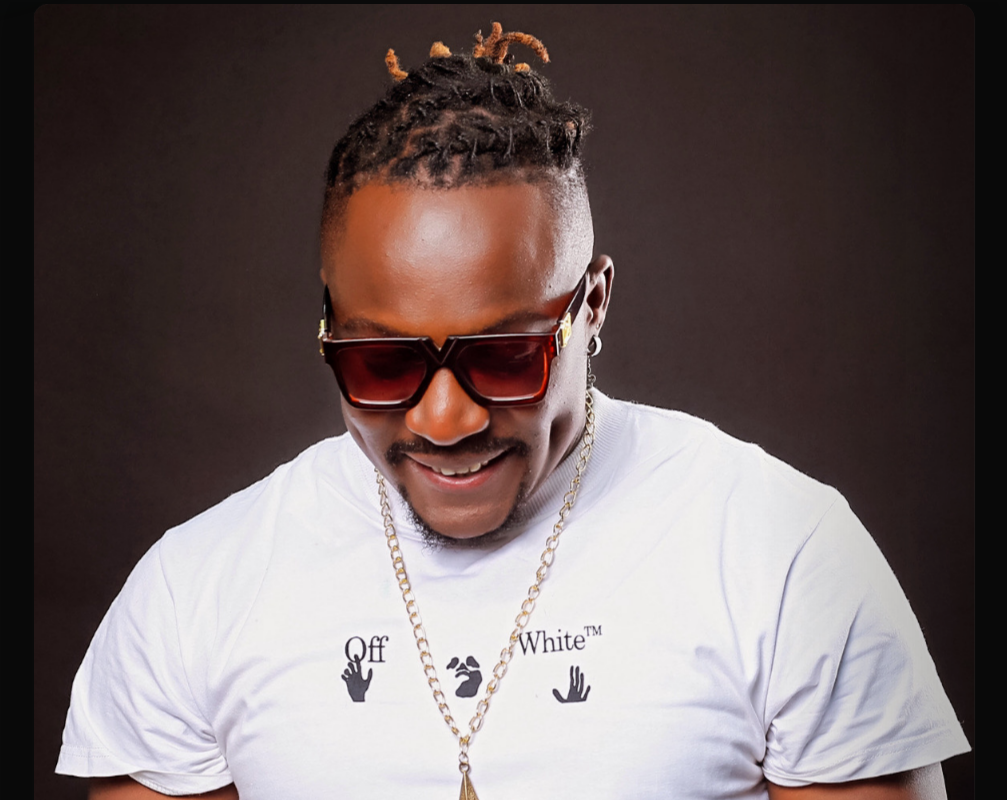
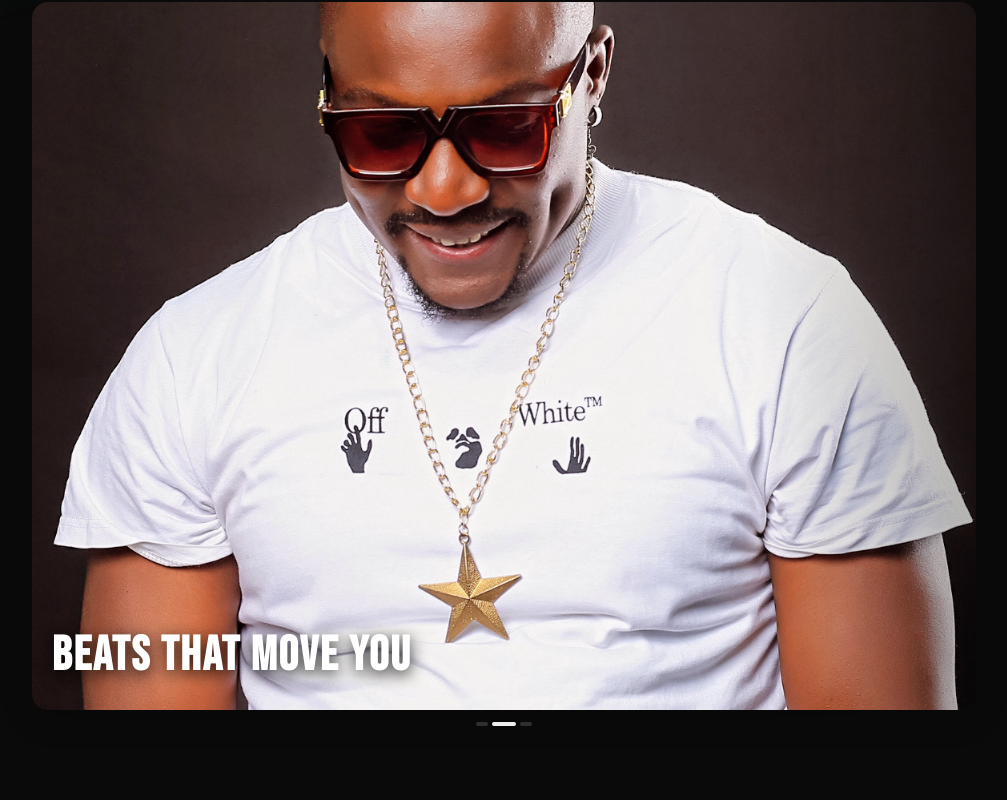
Before and after one commit to goodlifechris/naitwapro-web, a Next.js app: page / in a window 1280 px wide. Shown: the part 560-1360 px from the top of the page, without its empty margins (136-1143 px from the left). Built offline with nearby package versions, Linux system fonts and the light colour scheme.

Commit message:
set up image

```diff
--- a/package.json
+++ b/package.json
@@ -16,6 +16,7 @@
     "cookie": "^1.0.1",
     "framer-motion": "^12.23.12",
     "gray-matter": "^4.0.3",
+    "gsap": "^3.13.0",
     "next": "^14.2.16",
     "next-mdx-remote": "^5.0.0",
     "postcss": "^8.4.39",
--- a/src/components/ProjectCard.tsx
+++ b/src/components/ProjectCard.tsx
@@ -48,19 +48,16 @@ export const ProjectCard: React.FC<ProjectCardProps> = ({
 
 {/* // Glowing flip transition */}
 <Carousel
-      aspectRatio="9/ 12"
- images={images.map((image) => ({
-          src: image,
-          width: "100px",
-          height: 100,
-          alt: title,
-        }))}
-  transitionEffect="flip"
-  transitionDuration={1.2}
-    indicator="thumbnail"
   autoPlay
+  interval={4000}
+  transitionEffect="slide"
+
+  images={[
+    { src: "/images/1.jpeg", alt: "Global Vibes, African Roots" },
+    { src: "/images/2.jpeg", alt: "Beats That Move You" },
+    { src: "/images/3.jpeg", alt: "Rhythm Meets Soul" }
+  ]}
 />
-
 {/* // Parallax with thumbnails */}
 {/* <Carousel
   images={images.map((image) => ({
--- a/src/once-ui/components/Carousel.tsx
+++ b/src/once-ui/components/Carousel.tsx
@@ -1,22 +1,29 @@
 "use client";
 
-import { Flex, RevealFx, Scroller, SmartImage } from "@/once-ui/components";
+import { Flex, Scroller, SmartImage } from "@/once-ui/components";
 import { useEffect, useState, useRef } from "react";
 import { motion, AnimatePresence } from "framer-motion";
+import localFont from "next/font/local"; // Optional if you want a local font
+import { Bebas_Neue } from "next/font/google"; // Google font example
+
+// Google Font import (bold, blocky style)
+const bebas = Bebas_Neue({
+  weight: "400",
+  subsets: ["latin"],
+});
 
 interface Image {
   src: string;
-  alt: string;
+  alt: string; // used as animated text
 }
 
-type TransitionEffect = "slide" | "fade" | "flip" | "glow" | "parallax" | "zoom";
+type TransitionEffect = "slide" | "fade" | "zoom";
 
 interface CarouselProps extends React.ComponentProps<typeof Flex> {
   images: Image[];
   indicator?: "line" | "thumbnail" | "none";
   aspectRatio?: string;
   sizes?: string;
-  revealedByDefault?: boolean;
   autoPlay?: boolean;
   interval?: number;
   transitionEffect?: TransitionEffect;
@@ -28,26 +35,18 @@ const Carousel: React.FC<CarouselProps> = ({
   indicator = "line",
   aspectRatio = "12 / 9",
   sizes,
-  revealedByDefault = false,
   autoPlay = false,
   interval = 5000,
   transitionEffect = "slide",
   transitionDuration = 0.8,
   ...rest
 }) => {
-  const [[activeIndex, direction], setActiveIndex] = useState([0, 0]);
-  const [isTransitioning, setIsTransitioning] = useState(revealedByDefault);
-  const [initialTransition, setInitialTransition] = useState(revealedByDefault);
+  const [[activeIndex, direction], setActiveIndex] = useState<[number, number]>([0, 0]);
   const autoPlayRef = useRef<NodeJS.Timeout | undefined>(undefined);
 
   const goToNext = () => {
     if (images.length <= 1) return;
     setActiveIndex([(activeIndex + 1) % images.length, 1]);
-  };
-
-  const goToPrev = () => {
-    if (images.length <= 1) return;
-    setActiveIndex([(activeIndex - 1 + images.length) % images.length, -1]);
   };
 
   const handleControlClick = (index: number) => {
@@ -57,17 +56,12 @@ const Carousel: React.FC<CarouselProps> = ({
   };
 
   const getTransitionVariant = () => {
-    const baseTransition = {
-      duration: transitionDuration,
-      ease: [0.32, 0.72, 0, 1]
-    };
-
     switch (transitionEffect) {
       case "slide":
         return {
-          enter: { x: direction > 0 ? "100%" : "-100%", opacity: 0 },
-          center: { x: "0%", opacity: 1 },
-          exit: { x: direction > 0 ? "-50%" : "50%", opacity: 0 }
+          enter: { y: direction > 0 ? "100%" : "-100%", opacity: 0 },
+          center: { y: "0%", opacity: 1 },
+          exit: { y: direction > 0 ? "-50%" : "50%", opacity: 0 }
         };
       case "fade":
         return {
@@ -75,77 +69,17 @@ const Carousel: React.FC<CarouselProps> = ({
           center: { opacity: 1 },
           exit: { opacity: 0 }
         };
-      case "flip":
-        return {
-          enter: {
-            rotateY: direction > 0 ? 90 : -90,
-            opacity: 0,
-            scale: 0.8
-          },
-          center: {
-            rotateY: 0,
-            opacity: 1,
-            scale: 1
-          },
-          exit: {
-            rotateY: direction > 0 ? -90 : 90,
-            opacity: 0,
-            scale: 0.8
-          }
-        };
-      case "glow":
-        return {
-          enter: {
-            opacity: 0,
-            filter: "blur(8px) brightness(2)"
-          },
-          center: {
-            opacity: 1,
-            filter: "blur(0px) brightness(1)"
-          },
-          exit: {
-            opacity: 0,
-            filter: "blur(8px) brightness(2)"
-          }
-        };
-      case "parallax":
-        return {
-          enter: {
-            x: direction > 0 ? "50%" : "-50%",
-            opacity: 0,
-            scale: 0.9
-          },
-          center: {
-            x: "0%",
-            opacity: 1,
-            scale: 1
-          },
-          exit: {
-            x: direction > 0 ? "-30%" : "30%",
-            opacity: 0,
-            scale: 0.9
-          }
-        };
       case "zoom":
         return {
-          enter: {
-            scale: 0.7,
-            opacity: 0
-          },
-          center: {
-            scale: 1,
-            opacity: 1
-          },
-          exit: {
-            scale: 1.3,
-            opacity: 0
-          }
+          enter: { scale: 0.7, opacity: 0 },
+          center: { scale: 1, opacity: 1 },
+          exit: { scale: 1.3, opacity: 0 }
         };
       default:
         return {
-          enter: { x: direction > 0 ? "100%" : "-100%", opacity: 0 },
-          center: { x: "0%", opacity: 1 },
-          exit: { x: direction > 0 ? "-50%" : "50%", opacity: 0 }
+          enter: { y: direction > 0 ? "100%" : "-100%", opacity: 0 },
+          center: { y: "0%", opacity: 1 },
+          exit: { y: direction > 0 ? "-50%" : "50%", opacity: 0 }
         };
     }
   };
@@ -154,38 +88,28 @@ const Carousel: React.FC<CarouselProps> = ({
     if (autoPlay && images.length > 1) {
       autoPlayRef.current = setInterval(goToNext, interval);
       return () => {
-        if (autoPlayRef.current) {
-          clearInterval(autoPlayRef.current);
-        }
+        if (autoPlayRef.current) clearInterval(autoPlayRef.current);
       };
     }
   }, [activeIndex, autoPlay, interval, images.length]);
 
-  useEffect(() => {
-    if (!revealedByDefault && !initialTransition) {
-      setIsTransitioning(true);
-      setInitialTransition(true);
-    }
-  }, [revealedByDefault, initialTransition]);
-
-  if (images.length === 0) {
-    return null;
-  }
+  if (images.length === 0) return null;
 
   return (
     <Flex fillWidth gap="12" direction="column" {...rest}>
       <div
         style={{
-          position: 'relative',
-          width: '100%',
+          position: "relative",
+          width: "100%",
           aspectRatio: aspectRatio,
-          overflow: 'hidden',
-          borderRadius: 'var(--radius-l)',
-          boxShadow: '0 8px 32px rgba(0, 0, 0, 0.2)',
+          overflow: "hidden",
+          borderRadius: "var(--radius-l)",
+          boxShadow: "0 8px 32px rgba(0, 0, 0, 0.2)",
         }}
         onClick={goToNext}
       >
-        <AnimatePresence custom={direction} initial={false}>
+        {/* Image Animation */}
+        <AnimatePresence custom={direction} initial={false} mode="wait">
           <motion.div
             key={activeIndex}
             custom={direction}
@@ -195,35 +119,15 @@ const Carousel: React.FC<CarouselProps> = ({
             exit="exit"
             transition={{
               duration: transitionDuration,
-              ease: [0.32, 0.72, 0, 1]
+              ease: [0.32, 0.72, 0, 1],
             }}
             style={{
-              position: 'absolute',
-              width: '100%',
-              height: '100%',
-              display: 'flex',
-              justifyContent: 'center',
-              alignItems: 'center'
+              position: "absolute",
+              width: "100%",
+              height: "100vh",
             }}
           >
-            <div style={{
-              position: 'relative',
-              width: '100%',
-              height: '100%',
-              borderRadius: 'var(--radius-l)',
-              overflow: 'hidden',
-            }}>
-              <div style={{
-                position: 'absolute',
-                inset: 0,
-                backdropFilter: 'blur(16px) saturate(180%)',
-                WebkitBackdropFilter: 'blur(16px) saturate(180%)',
-                backgroundColor: 'rgba(255, 255, 255, 0.2)',
-                borderRadius: 'var(--radius-l)',
-                border: '1px solid rgba(255, 255, 255, 0.2)',
-                zIndex: 1,
-              }} />
-              <SmartImage
+            {/* <SmartImage
               sizes={sizes}
               priority
               radius="l"
@@ -231,22 +135,59 @@ const Carousel: React.FC<CarouselProps> = ({
               aspectRatio={aspectRatio}
               src={images[activeIndex]?.src}
               style={{
-                  position: 'relative',
-                  zIndex: 2,
+                width: "100%",
+                height: "100%",
+                objectFit: "cover",
+                cursor: images.length > 1 ? "pointer" : "default",
+              }}
+            /> */}
+            <SmartImage
+  priority
+  alt={images[activeIndex]?.alt}
+  src={images[activeIndex]?.src}
+  style={{
     width: '100%',
-                  height: '100%',
-                  objectFit: 'cover',
-                  cursor: images.length > 1 ? 'pointer' : 'default'
+    height: '100vh', // Fixed height
+    objectFit: 'contain'
   }}
 />
-            </div>
+          </motion.div>
+        </AnimatePresence>
+
+        {/* Text Animation */}
+        <AnimatePresence mode="wait">
+          <motion.div
+            key={activeIndex + "-text"}
+            initial={{ opacity: 0, y: 40 }}
+            animate={{ opacity: 1, y: 0 }}
+            exit={{ opacity: 0, y: -40 }}
+            transition={{
+              duration: transitionDuration / 1.3,
+              ease: "easeOut",
+            }}
+            className={bebas.className}
+            style={{
+              position: "absolute",
+              bottom: "30px",
+              left: "20px",
+              color: "#fff",
+              fontSize: "3rem", // BIG
+              fontWeight: "900", // VERY BOLD
+              letterSpacing: "2px",
+              textTransform: "uppercase",
+              textShadow: "0px 4px 16px rgba(0,0,0,0.9)",
+              lineHeight: "1",
+              maxWidth: "80%",
+            }}
+          >
+            {images[activeIndex]?.alt}
           </motion.div>
         </AnimatePresence>
       </div>
 
+      {/* Indicator */}
       {images.length > 1 && indicator !== "none" && (
-        <>
-          {indicator === "line" ? (
+        indicator === "line" ? (
           <Flex gap="4" paddingX="s" fillWidth horizontal="center">
             {images.map((_, index) => (
               <motion.div
@@ -256,16 +197,12 @@ const Carousel: React.FC<CarouselProps> = ({
                   background: activeIndex === index
                     ? "var(--neutral-on-background-strong)"
                     : "var(--neutral-alpha-medium)",
-                    borderRadius: '4px',
-                    cursor: 'pointer'
+                  height: "4px",
+                  width: activeIndex === index ? "24px" : "12px",
+                  borderRadius: "4px",
+                  cursor: "pointer",
                 }}
-                  initial={{ scaleX: 0.5 }}
-                  animate={{
-                    scaleX: activeIndex === index ? 1.5 : 1,
-                    opacity: activeIndex === index ? 1 : 0.6
-                  }}
-                  transition={{ type: 'spring', stiffness: 300 }}
-                  className="indicator-line"
+                transition={{ type: "spring", stiffness: 300 }}
               />
             ))}
           </Flex>
@@ -280,36 +217,32 @@ const Carousel: React.FC<CarouselProps> = ({
                     ? "2px solid var(--brand-solid-strong)"
                     : "2px solid transparent",
                   borderRadius: "var(--radius-m-nest-4)",
-                    backdropFilter: 'blur(8px)',
-                    backgroundColor: 'rgba(255, 255, 255, 0.1)',
-                    cursor: 'pointer',
-                    overflow: 'hidden'
+                  cursor: "pointer",
+                  overflow: "hidden",
                 }}
-                  initial={{ scale: 0.9 }}
-                  animate={{
-                    scale: activeIndex === index ? 1.05 : 1,
-                    borderColor: activeIndex === index
-                      ? "var(--brand-solid-strong)"
-                      : "rgba(255, 255, 255, 0.2)"
-                  }}
-                  transition={{ type: 'spring', stiffness: 400 }}
               >
                 <SmartImage
+  priority
+  alt={image.alt}
+  src={images.src}
+  style={{
+    width: '100%',
+    height: '800px', // Fixed height
+    objectFit: 'contain'
+  }}
+/>
+                {/* <SmartImage
                   alt={image.alt}
                   aspectRatio="1 / 1"
                   sizes="120px"
                   src={image.src}
                   radius="m"
-                    style={{
-                      transform: activeIndex === index ? 'scale(1.05)' : 'scale(1)',
-                      transition: 'transform 0.3s ease'
-                    }}
-                  />
+
+                /> */}
               </motion.div>
             ))}
           </Scroller>
-          )}
-        </>
+        )
       )}
     </Flex>
   );
```
Also changed, not shown: 1 other file (tests, documents, lock files or other folders). Lines whose indentation alone changed are shown as unchanged.
